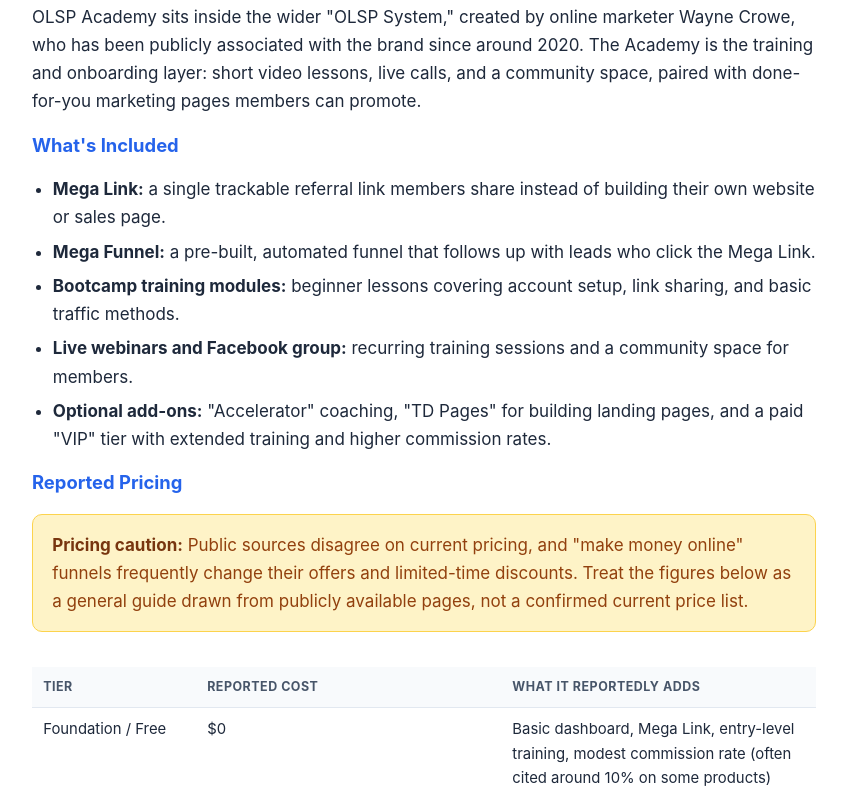
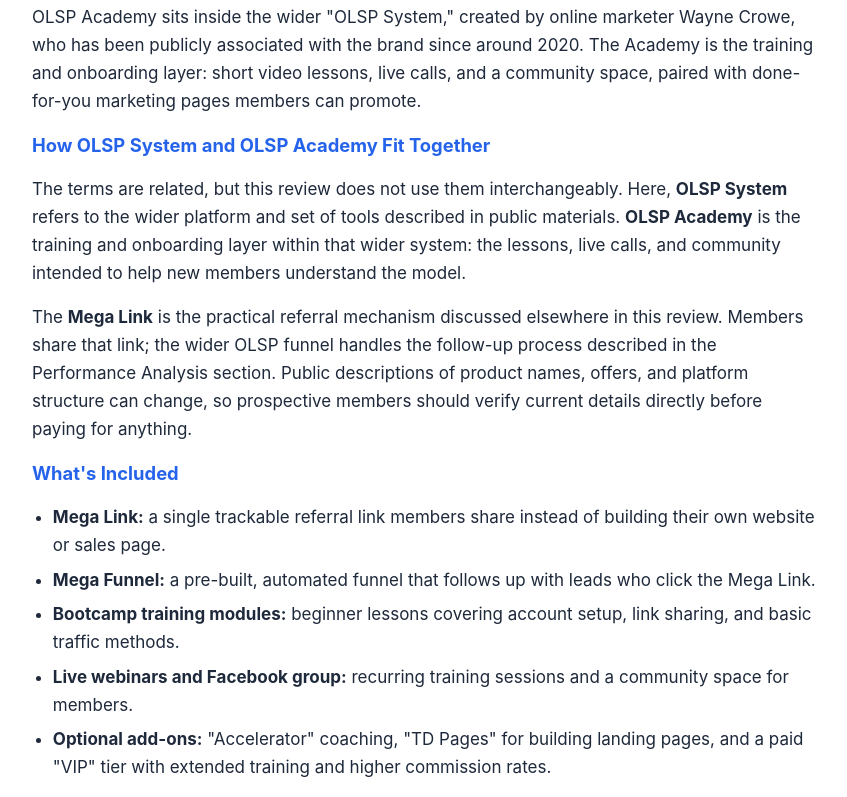
Before and after one commit to freefeel-art/profitandprivilege-website, an Astro site: page /reviews/olsp-academy in a window 1280 px wide. Shown: the part 1479-2276 px from the top of the page, without its empty margins (296-1143 px from the left). Built offline with nearby package versions, Linux system fonts and the light colour scheme; Astro itself is replaced by a stand-in of ours.

Commit message:
Expand OLSP Academy review with system clarification

```diff
--- a/src/pages/reviews/olsp-academy.astro
+++ b/src/pages/reviews/olsp-academy.astro
@@ -74,6 +74,10 @@
 <section id="overview">
 <h2>OLSP Academy Overview &amp; Pricing</h2>
 <p>OLSP Academy sits inside the wider "OLSP System," created by online marketer Wayne Crowe, who has been publicly associated with the brand since around 2020. The Academy is the training and onboarding layer: short video lessons, live calls, and a community space, paired with done-for-you marketing pages members can promote.</p>
+
+<h3>How OLSP System and OLSP Academy Fit Together</h3>
+<p>The terms are related, but this review does not use them interchangeably. Here, <strong>OLSP System</strong> refers to the wider platform and set of tools described in public materials. <strong>OLSP Academy</strong> is the training and onboarding layer within that wider system: the lessons, live calls, and community intended to help new members understand the model.</p>
+<p>The <strong>Mega Link</strong> is the practical referral mechanism discussed elsewhere in this review. Members share that link; the wider OLSP funnel handles the follow-up process described in the Performance Analysis section. Public descriptions of product names, offers, and platform structure can change, so prospective members should verify current details directly before paying for anything.</p>
 
 <h3>What's Included</h3>
 <ul>
@@ -281,6 +285,9 @@
 <FaqItem question="Who is Wayne Crowe?">
 <p>Wayne Crowe is the individual most consistently credited as the creator of the OLSP System, describing himself publicly as having worked in online marketing for around 15 years. One source attributed the system to a different person, which we could not reconcile.</p>
 </FaqItem>
+<FaqItem question="Is OLSP System the same as OLSP Academy?">
+<p>Not exactly. This review uses “OLSP System” for the wider platform described in public materials and “OLSP Academy” for its training and onboarding layer. The Mega Link is the referral mechanism members share; see the Overview and Performance Analysis sections for the relationship between those parts. Product names and offers can change, so verify current details directly before joining.</p>
+</FaqItem>
 <FaqItem question="Can a complete beginner realistically earn money with this?">
 <p>It's possible, but we have no independently verified data on what a typical beginner actually earns. Self-reported progress videos exist publicly, but they are not audited and likely overrepresent successful members, which is common across this category of program.</p>
 </FaqItem>
```
